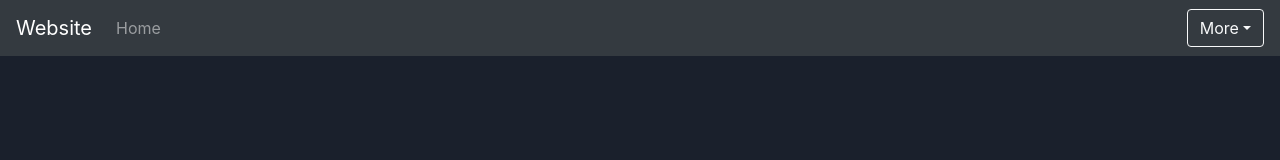
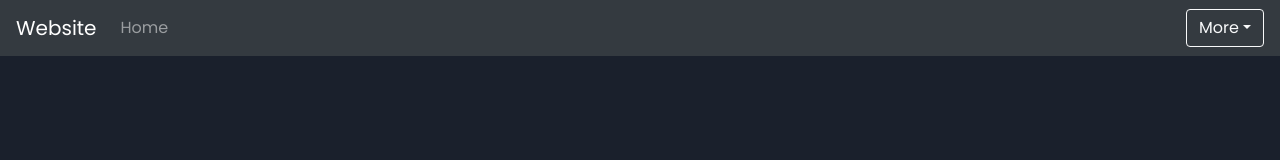
Before and after one commit to Orelabs/site, a React (Create React App) app: page / in a window 1280 px wide. Shown: the top 160 px of the page. Built offline with nearby package versions, Linux system fonts and the light colour scheme.

Commit message:
Set "type": "module" in package.json

```diff
--- a/src/components/navbar.jsx
+++ b/src/components/navbar.jsx
@@ -1,9 +1,10 @@
 import React from "react";
 import { Navbar, Nav, Dropdown } from "react-bootstrap";
+import "../css/navbar.css";
 
 export function NavBar() {
   return (
-    <>
+    <div className="navbarContainer">
       <Navbar bg="dark" variant="dark" expand="lg">
         <Navbar.Brand href="#home">Website</Navbar.Brand>
         <Navbar.Toggle aria-controls="basic-navbar-nav" />
@@ -29,6 +30,6 @@ export function NavBar() {
           </Dropdown>
         </Navbar.Collapse>
       </Navbar>
-    </>
+    </div>
   );
 }
--- /dev/null
+++ b/src/css/navbar.css
@@ -0,0 +1,5 @@
+@import url("https://fonts.googleapis.com/css2?family=Poppins");
+
+.navbarContainer {
+  font-family: Poppins, sans-serif !important;
+}
```
Also changed, not shown: package.json (+2 -6 lines).
